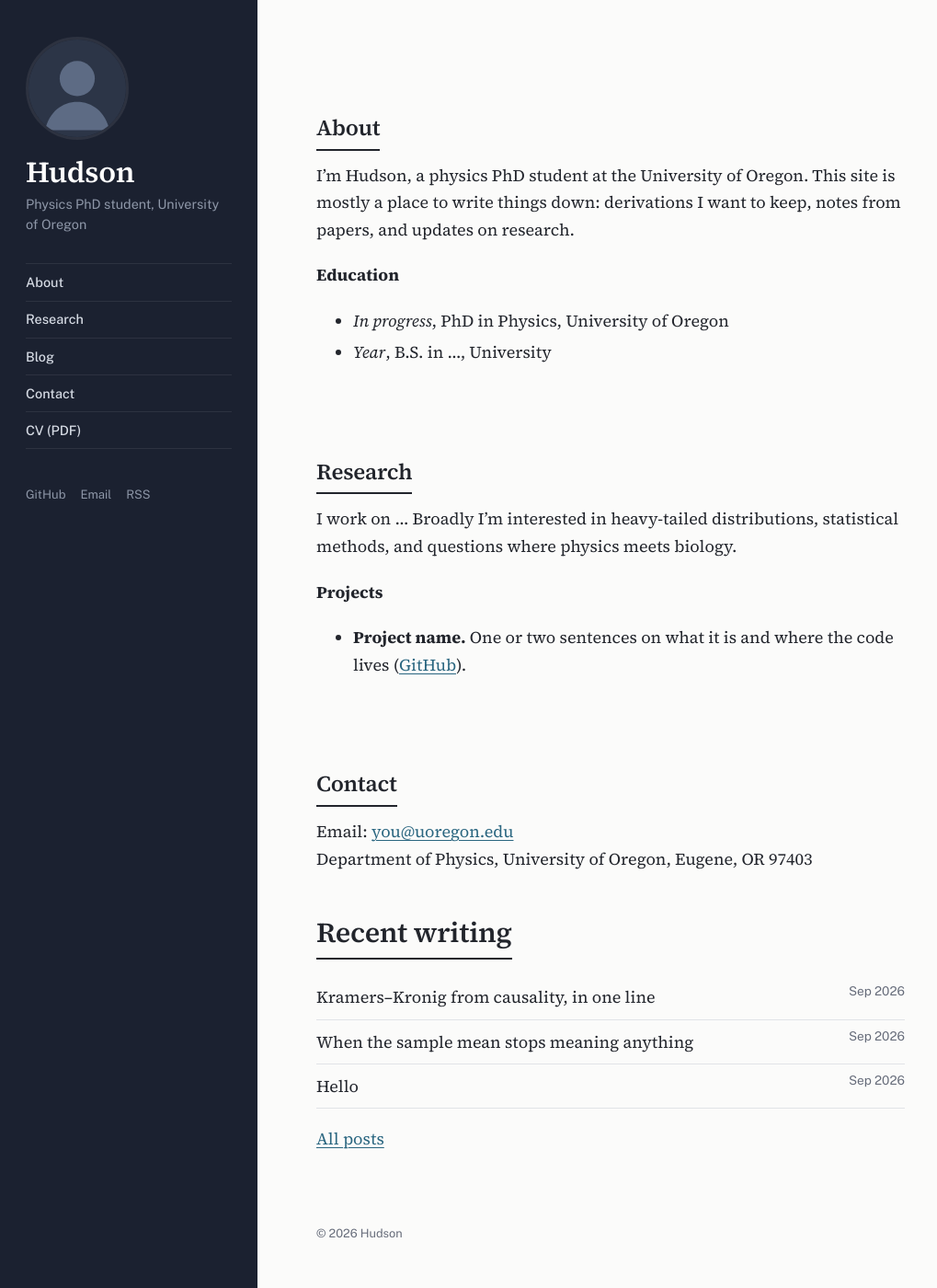
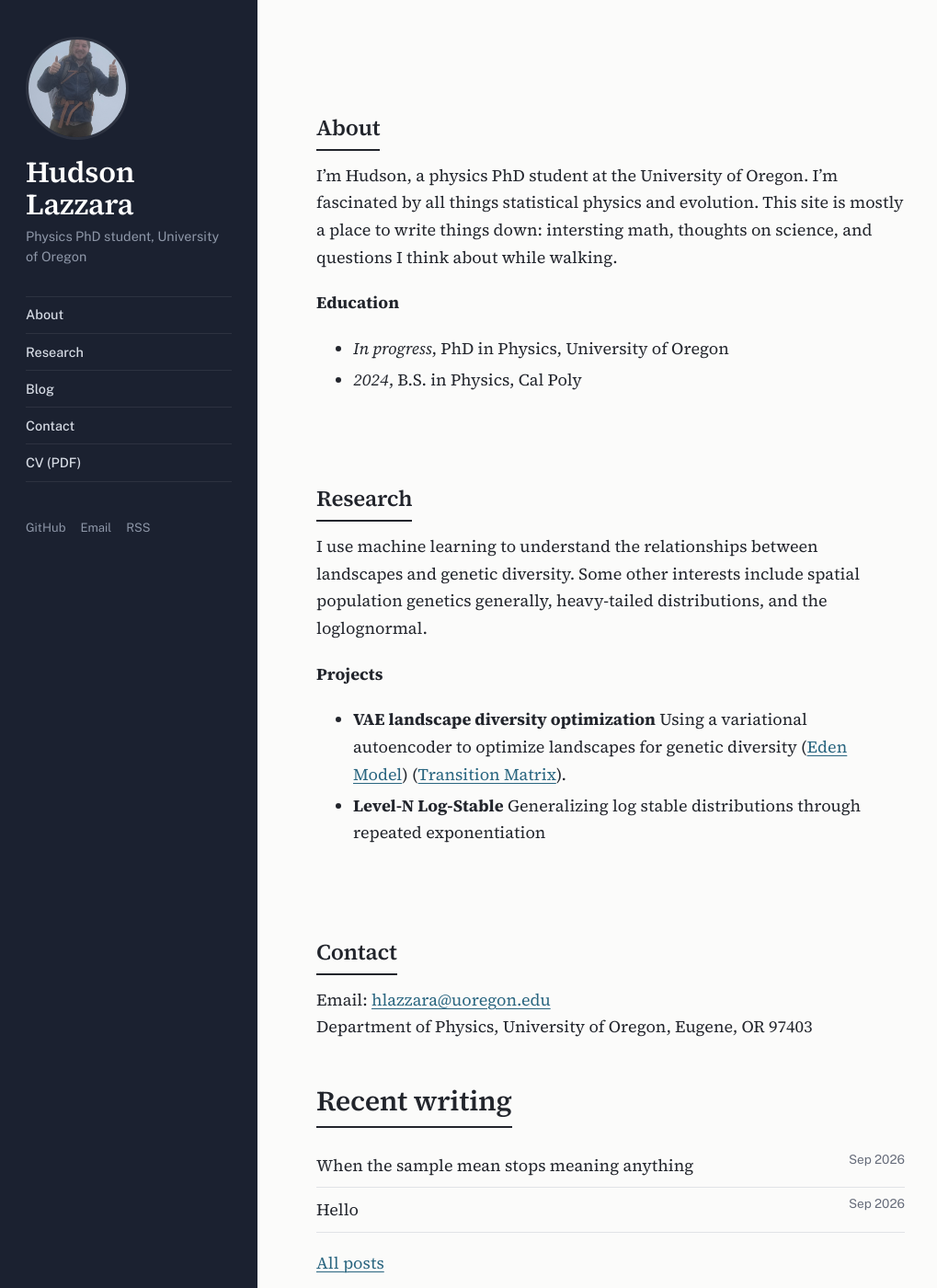
Before and after one commit to merrybnon/merrybnon.github.io, a Jekyll site: the page built from index.md, in a window 1280 px wide and 1400 px high. Shown: the whole window at 92% size, without its empty margins (0-1019 px from the left). Built offline with Jekyll 4.4.1, drawn with Linux system fonts in a browser that asks for light colours; some of the changed text lies outside the part shown.

Commit message:
Initial changes to personalize

```diff
--- a/_config.yml
+++ b/_config.yml
@@ -1,14 +1,14 @@
 # ---------------------------------------------------------------
 # Site settings — edit these first
 # ---------------------------------------------------------------
-title: Hudson
-author: Hudson                       # TODO: your full name
+title: What I think about while walking
+author: Hudson Lazzara
 tagline: Physics PhD student, University of Oregon
-description: Notes, derivations, and research updates.
-email: you@uoregon.edu               # TODO
+description: Research, and also sometimes, not research
+email: hlazzara@uoregon.edu
 github_username: merrybnon
 cv: /assets/cv.pdf                   # drop a PDF here, or delete this line
-avatar: /assets/img/avatar.svg       # replace with a photo, e.g. /assets/img/me.jpg
+avatar: /assets/img/top_of_yushan_pic.jpg
 
 url: "https://merrybnon.github.io"   # TODO if you use a different repo name
 baseurl: ""                          # "" for a <username>.github.io repo; "/repo-name" otherwise
--- a/index.md
+++ b/index.md
@@ -6,22 +6,21 @@ title: Home
 <section class="home-section" id="about" markdown="1">
 <h2 class="section-title">About</h2>
 
-I'm Hudson, a physics PhD student at the University of Oregon. <!-- TODO: a sentence or two about you -->
-This site is mostly a place to write things down: derivations I want to keep, notes from papers, and updates on research.
+I'm Hudson, a physics PhD student at the University of Oregon. I'm fascinated by all things statistical physics and evolution. This site is mostly a place to write things down: intersting math, thoughts on science, and questions I think about while walking.
 
 **Education**
 - *In progress*, PhD in Physics, University of Oregon
-- *Year*, B.S. in ..., University  <!-- TODO -->
+- *2024*, B.S. in Physics, Cal Poly
 </section>
 
 <section class="home-section" id="research" markdown="1">
 <h2 class="section-title">Research</h2>
 
-<!-- TODO: replace with your own description -->
-I work on ... Broadly I'm interested in heavy-tailed distributions, statistical methods, and questions where physics meets biology.
+I use machine learning to understand the relationships between landscapes and genetic diversity. Some other interests include spatial population genetics generally, heavy-tailed distributions, and the loglognormal.
 
 **Projects**
-- **Project name.** One or two sentences on what it is and where the code lives ([GitHub](https://github.com/merrybnon)).
+- **VAE landscape diversity optimization** Using a variational autoencoder to optimize landscapes for genetic diversity ([Eden Model](https://github.com/merrybnon/hotspotLandscapes)) ([Transition Matrix](https://github.com/merrybnon/tmatrixoptimization)).
+- **Level-N Log-Stable** Generalizing log stable distributions through repeated exponentiation
 </section>
 
 <section class="home-section" id="contact" markdown="1">
```
Also changed, not shown: _posts/2026-09-21-kramers-kronig-from-causality.md (deleted, +0 -34 lines), assets/img/avatar.svg (deleted), assets/img/top_of_yushan_pic.jpg (added).
